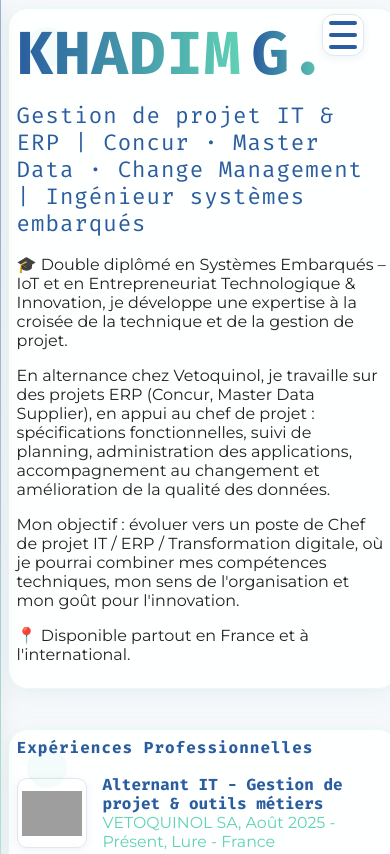
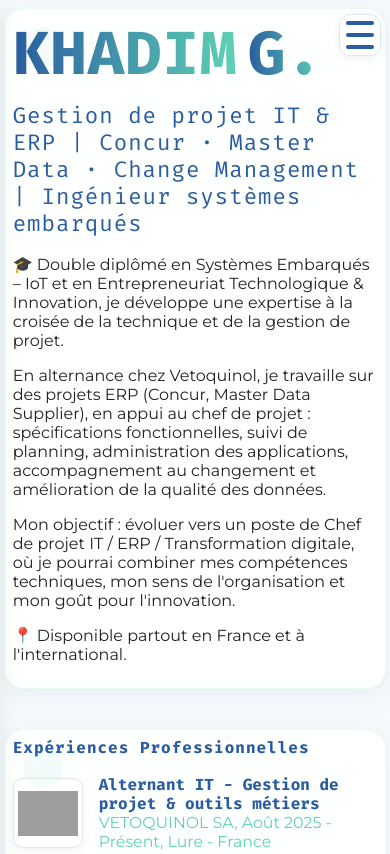
Before and after one commit to Xadimuh/mon-portfolio, a plain HTML site: page index.html in a window 390 px wide. Shown: the top 854 px of the page. Drawn offline with Linux system fonts and the light colour scheme; grey boxes are pictures that could not be loaded.

Commit message:
Adjust layout and styling in index.html

```diff
--- a/index.html
+++ b/index.html
@@ -321,7 +321,7 @@
             display: none;
             position: fixed;
             top: 14px;
-            right: 26px;
+            right: 9px;
             z-index: 300;
             width: 40px;
             height: 40px;
@@ -370,7 +370,7 @@
             .main-content {
                 margin-left: 0;
                 padding: 32px 8px 24px 8px;
-                width: 100vw;
+                width: 83;
                 min-width: 0;
             }
             .burger {
@@ -386,8 +386,7 @@
     height: 23vh;
     border-radius: 11%;
     object-fit: cover;
-    border: 2.5px
-    rgba(255, 255, 255, 0.18);
+    border: 2.5px  rgba(255, 255, 255, 0.18);
     box-shadow: 0 6px 20px rgba(0, 0, 0, 0.12);
     flex-shrink: 0;
             .sidebar {
@@ -421,9 +420,9 @@
         }
         @media (max-width: 500px) {
             .sidebar {
-                width: 100vw;
+                width: 83vw;
                 min-width: 0;
-                max-width: 100vw;
+                max-width: 83vw;
                 border-radius: 0;
                 padding: 10px 2vw 8px 2vw;
             }
@@ -431,7 +430,7 @@
                 transform: translateX(0);
             }
             .main-content {
-                padding: 8px 2vw 8px 2vw;
+                padding: 8px 1vw 8px 1vw;
             }
             section {
                 padding: 8px 2vw;
```
